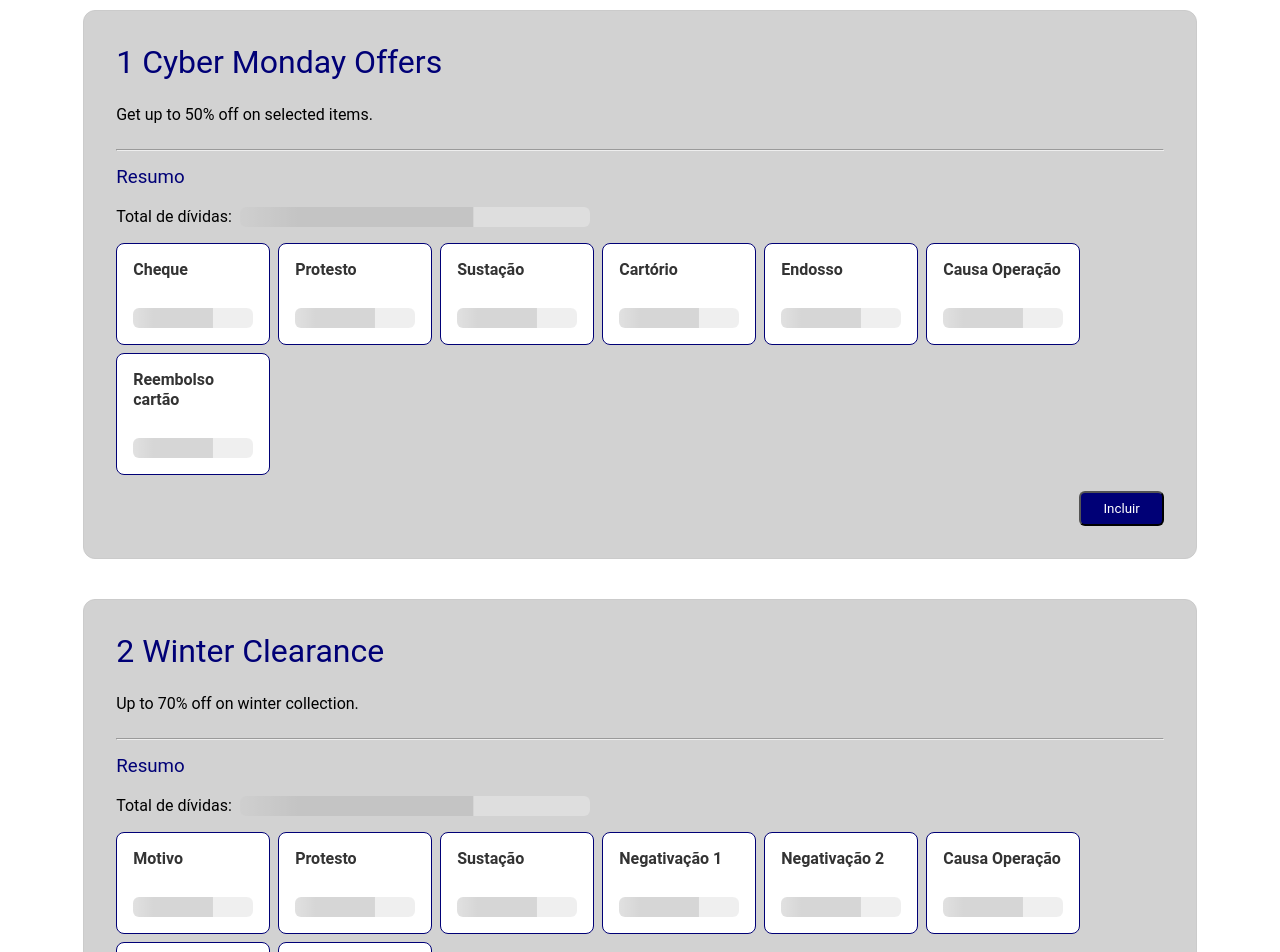
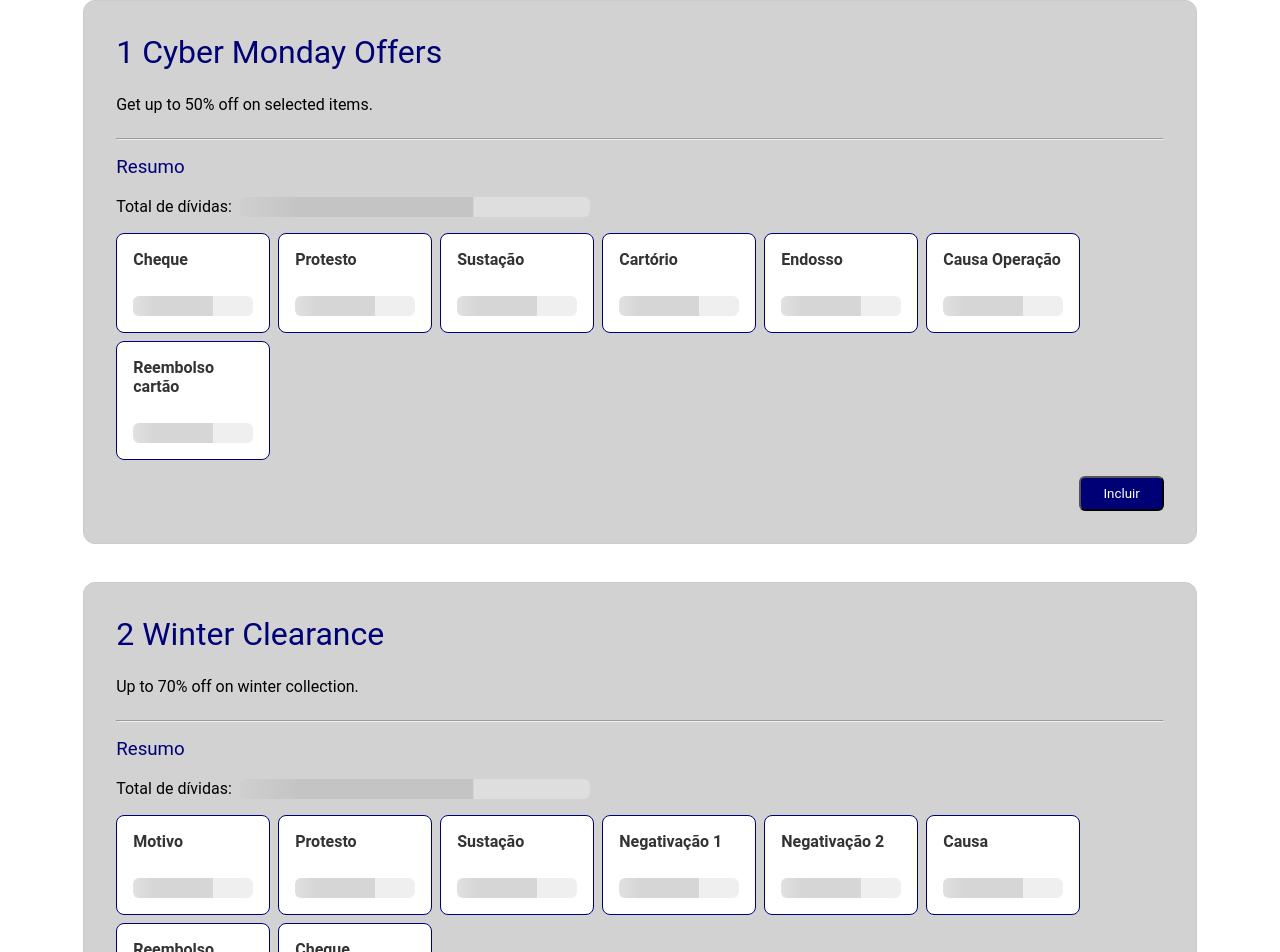
Before and after one commit to cidaluna/angular-skeleton, an Angular app: page / in a window 1280 px wide. Shown: the top 952 px of the page. Built offline with nearby package versions, Linux system fonts and the light colour scheme; data requests are answered from the project's data file.

Commit message:
feat: adjust styles

```diff
--- a/src/app/shared/constants/mini-card-titles.constants.ts
+++ b/src/app/shared/constants/mini-card-titles.constants.ts
@@ -4,7 +4,7 @@ export const MINI_CARD_TITLES = [
   "Sustação",
   "Negativação 1",
   "Negativação 2",
-  "Causa Operação",
-  "Reembolso cartão",
+  "Causa",
+  "Reembolso",
   "Cheque"
 ] as const;
--- a/src/styles.scss
+++ b/src/styles.scss
@@ -10,11 +10,8 @@
 body {
   display: flex;
   flex-direction: column;
-  width: 100vw;
-  height: 100vh;
-  font-size: 1rem;
-  line-height: 1.25rem;
-  padding: 10px 0;
+  max-width: 100vw;
+  max-height: 100vh;
 }
 
 h1 {
```
